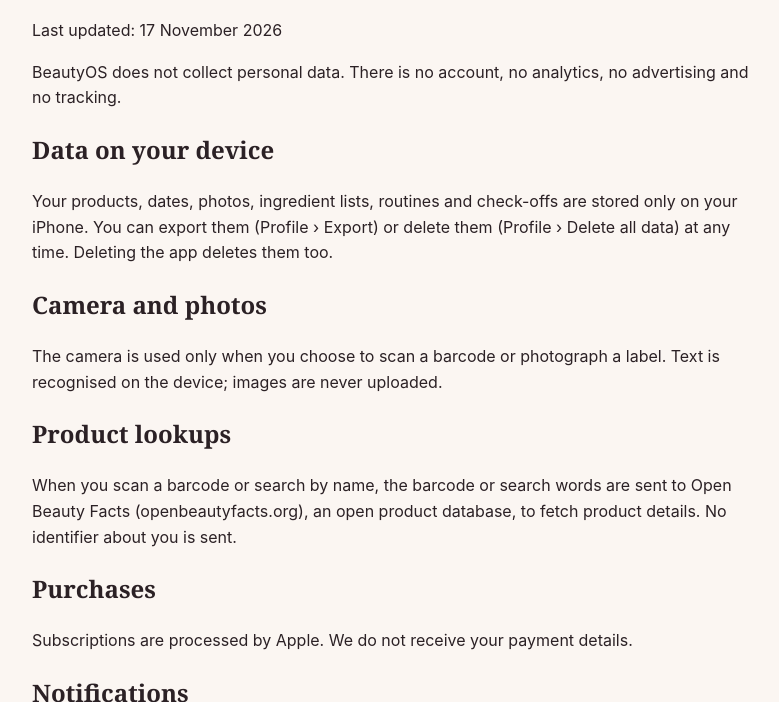
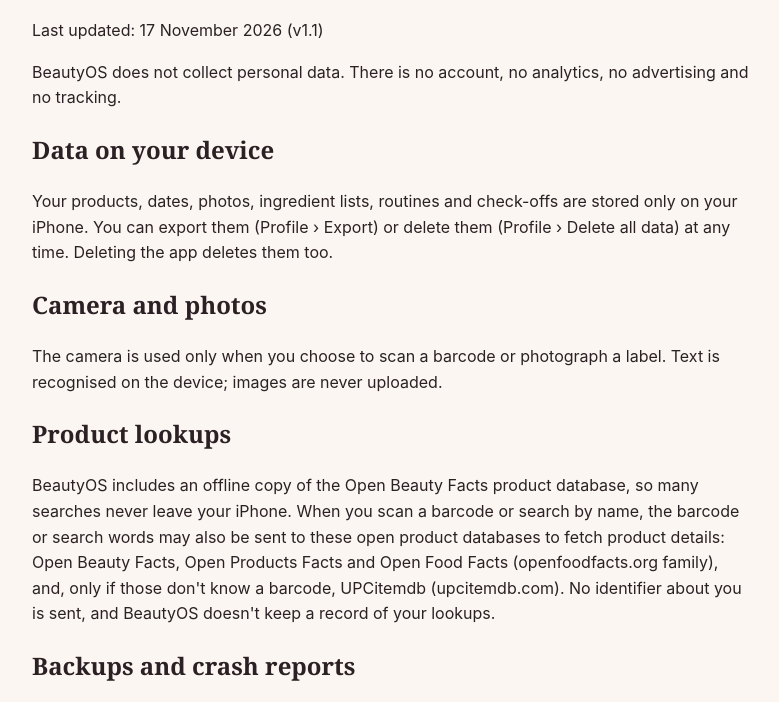
Before and after one commit to isler404/beautyos, a plain HTML site: page privacy.html in a window 1280 px wide. Shown: the part 108-810 px from the top of the page, without its empty margins (248-1027 px from the left). Drawn offline with Linux system fonts and the light colour scheme.

Commit message:
Privacy: offline catalog, extra lookup sources, backups, crash reports

```diff
--- a/privacy.html
+++ b/privacy.html
@@ -1,9 +1,10 @@
 <!doctype html><html lang="en"><head><meta charset="utf-8"><title>BeautyOS Privacy Policy</title><meta name="viewport" content="width=device-width,initial-scale=1"><style>body{font:16px/1.6 -apple-system,system-ui,sans-serif;max-width:720px;margin:0 auto;padding:32px 20px;background:#FBF6F2;color:#2B2125}h1,h2{font-family:ui-serif,Georgia,serif}a{color:#B8486E}@media(prefers-color-scheme:dark){body{background:#161113;color:#F4ECEE}a{color:#E98AA8}}</style></head><body>
-<h1>Privacy Policy</h1><p>Last updated: 17 November 2026</p>
+<h1>Privacy Policy</h1><p>Last updated: 17 November 2026 (v1.1)</p>
 <p>BeautyOS does not collect personal data. There is no account, no analytics, no advertising and no tracking.</p>
 <h2>Data on your device</h2><p>Your products, dates, photos, ingredient lists, routines and check-offs are stored only on your iPhone. You can export them (Profile &rsaquo; Export) or delete them (Profile &rsaquo; Delete all data) at any time. Deleting the app deletes them too.</p>
 <h2>Camera and photos</h2><p>The camera is used only when you choose to scan a barcode or photograph a label. Text is recognised on the device; images are never uploaded.</p>
-<h2>Product lookups</h2><p>When you scan a barcode or search by name, the barcode or search words are sent to Open Beauty Facts (openbeautyfacts.org), an open product database, to fetch product details. No identifier about you is sent.</p>
+<h2>Product lookups</h2><p>BeautyOS includes an offline copy of the Open Beauty Facts product database, so many searches never leave your iPhone. When you scan a barcode or search by name, the barcode or search words may also be sent to these open product databases to fetch product details: Open Beauty Facts, Open Products Facts and Open Food Facts (openfoodfacts.org family), and, only if those don't know a barcode, UPCitemdb (upcitemdb.com). No identifier about you is sent, and BeautyOS doesn't keep a record of your lookups.</p>
+<h2>Backups and crash reports</h2><p>Backups you create are files you save or share yourself. iOS may collect crash details on your iPhone; they are only sent if you choose to share them from Profile.</p>
 <h2>Purchases</h2><p>Subscriptions are processed by Apple. We do not receive your payment details.</p>
 <h2>Notifications</h2><p>Reminders are scheduled locally on your iPhone.</p>
 <h2>Children</h2><p>BeautyOS is not directed at children under 13.</p>
```
